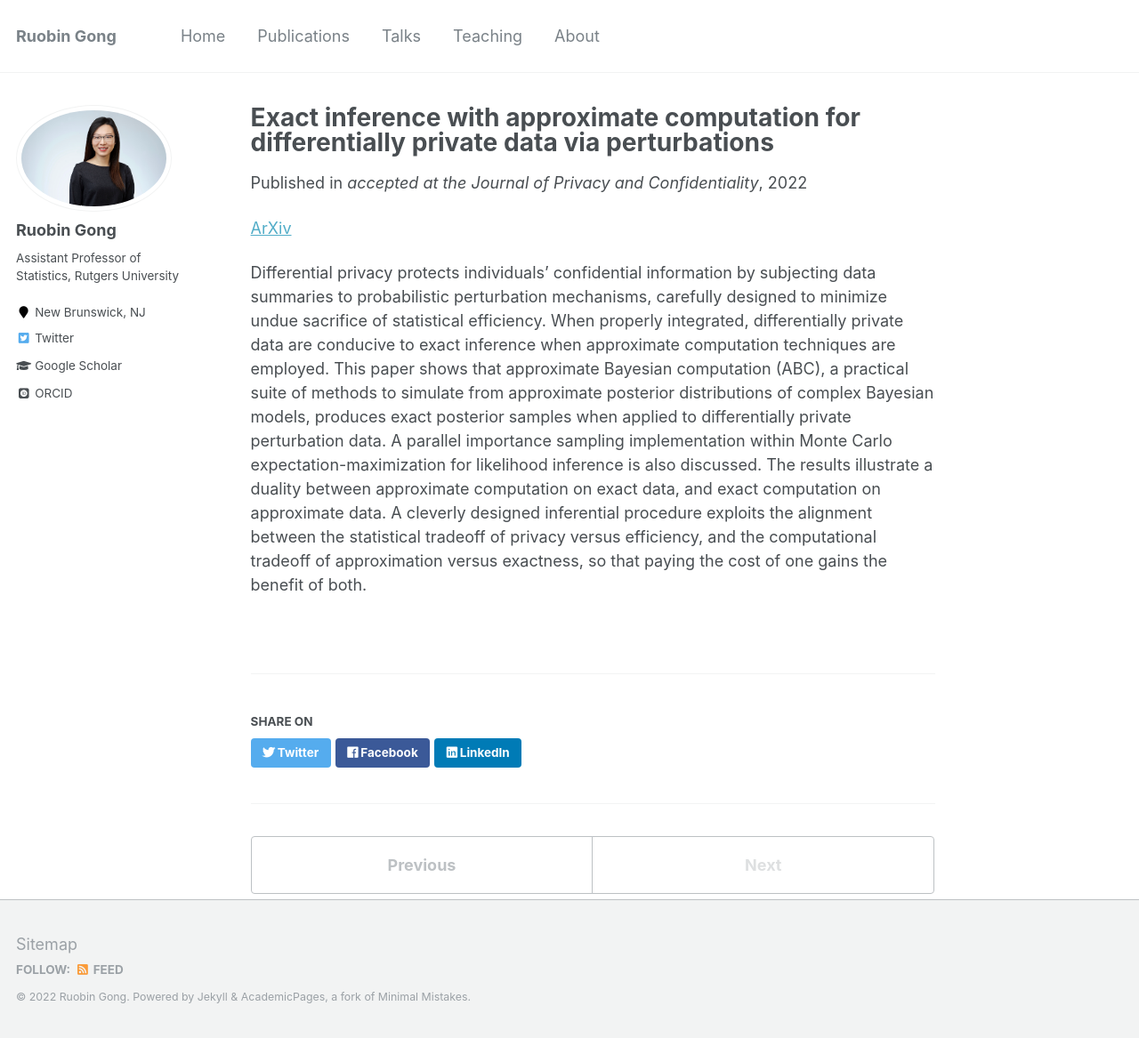
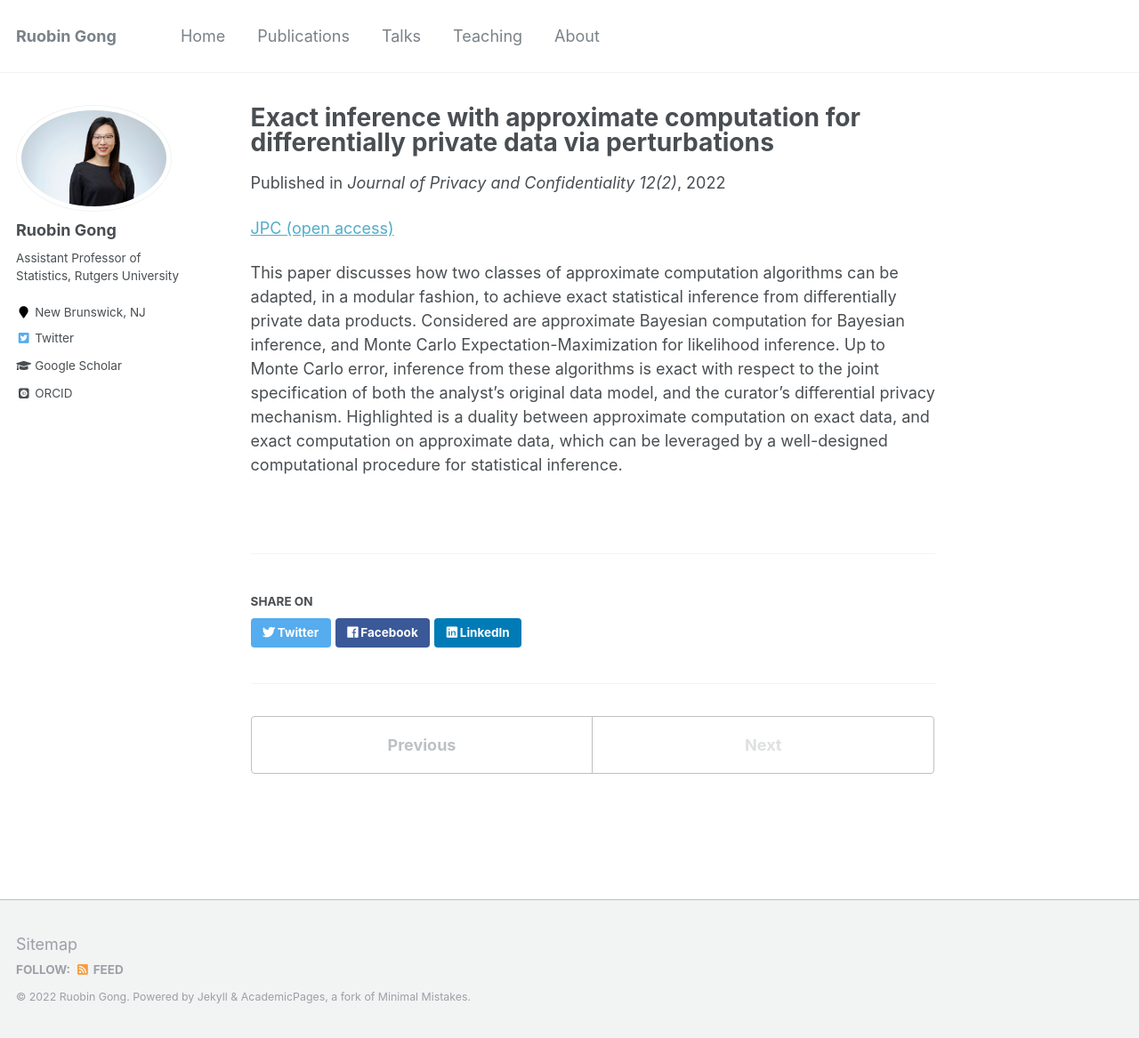
Before and after one commit to RuobinGong/RuobinGong.github.io, a Jekyll site: the page built from _publications_privacy/2022-10-01-exact.md, in a window 1280 px wide and 1167 px high. Shown: the whole window at 89% size. Built offline with Jekyll 4.4.1, drawn with Linux system fonts in a browser that asks for light colours; some web fonts are replaced.

Commit message:
Update 2022-10-01-exact.md

```diff
--- a/_publications_privacy/2022-10-01-exact.md
+++ b/_publications_privacy/2022-10-01-exact.md
@@ -4,13 +4,13 @@ collection: publications_privacy
 permalink: /publication/2022-10-01-exact
 excerpt: ''
 date: 2022-10-01
-venue: 'accepted at the Journal of Privacy and Confidentiality'
+venue: 'Journal of Privacy and Confidentiality 12(2)'
 author: 'R Gong'
 
 ---
 
 
-[ArXiv](https://arxiv.org/abs/1909.12237)
+[JPC (open access)](https://journalprivacyconfidentiality.org/index.php/jpc/article/view/797)
 
 
-Differential privacy protects individuals' confidential information by subjecting data summaries to probabilistic perturbation mechanisms, carefully designed to minimize undue sacrifice of statistical efficiency. When properly integrated, differentially private data are conducive to exact inference when approximate computation techniques are employed. This paper shows that approximate Bayesian computation (ABC), a practical suite of methods to simulate from approximate posterior distributions of complex Bayesian models, produces exact posterior samples when applied to differentially private perturbation data. A parallel importance sampling implementation within Monte Carlo expectation-maximization for likelihood inference is also discussed. The results illustrate a duality between approximate computation on exact data, and exact computation on approximate data. A cleverly designed inferential procedure exploits the alignment between the statistical tradeoff of privacy versus efficiency, and the computational tradeoff of approximation versus exactness, so that paying the cost of one gains the benefit of both.
+This paper discusses how two classes of approximate computation algorithms can be adapted, in a modular fashion, to achieve exact statistical inference from differentially private data products. Considered are approximate Bayesian computation for Bayesian inference, and Monte Carlo Expectation-Maximization for likelihood inference. Up to Monte Carlo error, inference from these algorithms is exact with respect to the joint specification of both the analyst's original data model, and the curator's differential privacy mechanism. Highlighted is a duality between approximate computation on exact data, and exact computation on approximate data, which can be leveraged by a well-designed computational procedure for statistical inference.
```
